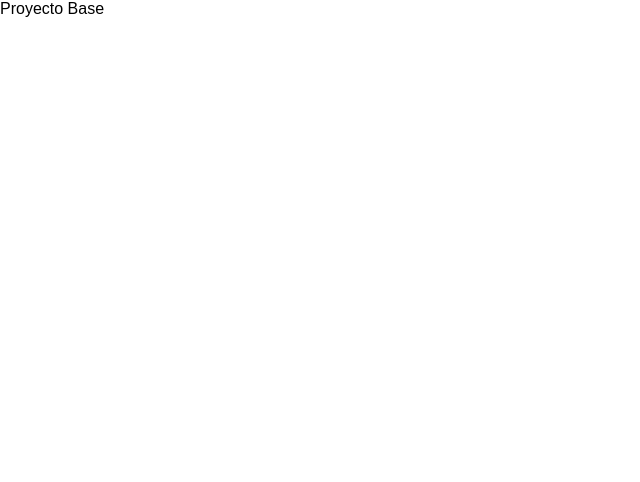
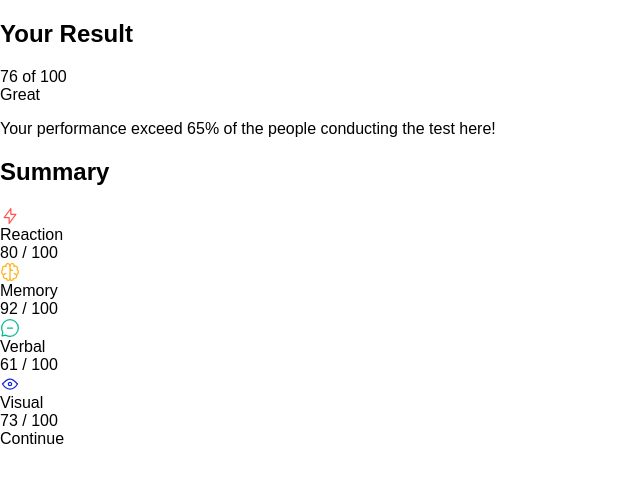
Before and after one commit to Lesricol/results-summary-component, a plain HTML site: page index.html in a window 1280 px wide. Shown: the whole page, without its empty margins (0-640 px from the left). Drawn offline with Linux system fonts and the light colour scheme.

Commit message:
no he terminado el html

```diff
--- a/index.html
+++ b/index.html
@@ -3,10 +3,59 @@
   <head>
     <meta charset="UTF-8" />
     <meta name="viewport" content="width=device-width, initial-scale=1.0" />
+    <link rel="preconnect" href="https://fonts.googleapis.com" />
+    <link rel="preconnect" href="https://fonts.gstatic.com" crossorigin />
+    <link
+      href="https://fonts.googleapis.com/css2?family=Hanken+Grotesk:ital,wght@0,100..900;1,100..900&display=swap"
+      rel="stylesheet"
+    />
+    <link rel="shortcut icon" href="./assets/favicon-32x32.png" type="image/png" />
     <link rel="stylesheet" href="./css/styles.css" />
     <title>Document</title>
   </head>
   <body>
-    <hi>Proyecto Base</hi>
+    <main>
+      <div class="result">
+        <h2 class="result__title">Your Result</h2>
+        <div class="result__great">
+          <span class="result__number--bold">76</span>
+          <span class="result__number--opacity">of 100</span>
+        </div>
+        <span class="result__evaluation">Great</span>
+        <p>Your performance exceed 65% of the people conducting the test here!</p>
+      </div>
+      <div>
+        <h2>Summary</h2>
+        <div>
+          <div>
+            <img src="./assets/icon-reaction.svg" alt="reaction" />
+            <span>Reaction</span>
+          </div>
+          <span>80</span> <span>/ 100</span>
+        </div>
+        <div>
+          <div>
+            <img src="./assets/icon-memory.svg" alt="memory" />
+            <span>Memory</span>
+          </div>
+          <span>92</span> <span>/ 100</span>
+        </div>
+        <div>
+          <div>
+            <img src="./assets/icon-verbal.svg" alt="verbal" />
+            <span>Verbal</span>
+          </div>
+          <span>61</span> <span>/ 100</span>
+        </div>
+        <div>
+          <div>
+            <img src="./assets/icon-visual.svg" alt="visual" />
+            <span>Visual</span>
+          </div>
+          <span>73</span> <span>/ 100</span>
+        </div>
+        <a href="#">Continue</a>
+      </div>
+    </main>
   </body>
 </html>
```
Also changed, not shown: assets/favicon-32x32.png (added), assets/icon-memory.svg (added), assets/icon-reaction.svg (added), assets/icon-verbal.svg (added), assets/icon-visual.svg (added), 1 other file.
